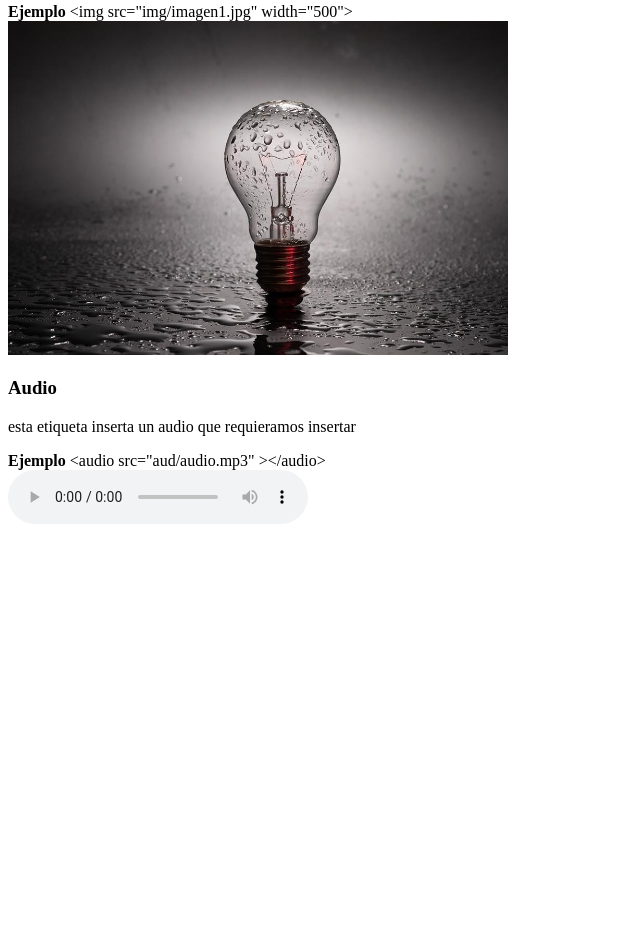
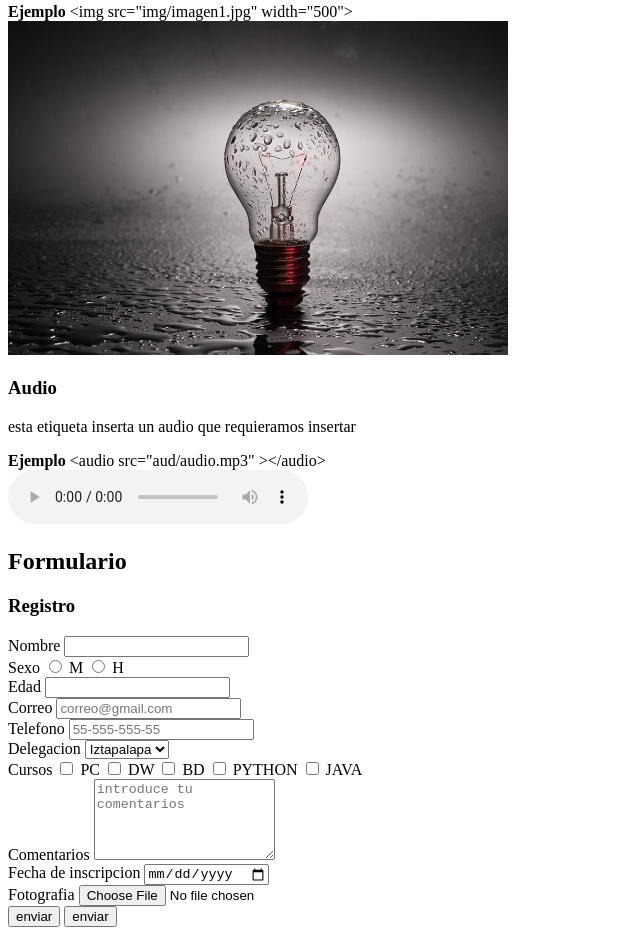
Before and after one commit to atzinperez/practica1, a plain HTML site: page index.html in a window 1280 px wide. Shown: the part 5050-5985 px from the top of the page, without its empty margins (0-640 px from the left). Before the commit the page ends 5586 px from the top, so only its background shows below. Drawn offline with Linux system fonts and the light colour scheme.

Commit message:
formulario

```diff
--- a/index.html
+++ b/index.html
@@ -298,3 +298,64 @@ header{
 &ltaudio src="aud/audio.mp3" &gt&lt/audio&gt
 <br>
 <audio src="aud/audio.mp3" controls></audio>
+
+<h2>Formulario </h2>
+<h3>Registro</h3>
+<label for="nombre">Nombre</label>
+<input type="text" id="nombre">
+<br>
+
+<label for="sexo">Sexo</label>
+<input type="radio" name="sexo" id="m" value="m">
+<label for="m">M</label>
+<input type="radio" name="sexo" id="h" value="h">
+<label for="h">H</label>
+<br>
+
+<label for="edad">Edad</label>
+<input type="text" id="edad">
+<br>
+
+<label for="correo">Correo</label>
+<input type="text" id="correo" placeholder="correo@gmail.com">
+<br>
+
+<label for="telefono">Telefono</label>
+<input type="text" id="telefono" placeholder="55-555-555-55">
+<br>
+
+<label for="delegacion">Delegacion</label>
+<select>
+    <option value="iztapalapa">Iztapalapa</option>
+    <option value="iztacalco">Iztacalco</option>
+</select>
+<br>
+
+<label for="cusos">Cursos</label>
+<input type="checkbox" name="cursos" id="pc" value="pc">
+<label for="pc">PC</label>
+<input type="checkbox" name="cursos" id="dw" value="dw">
+<label for="dw">DW</label>
+<input type="checkbox" name="cursos" id="bd" value="bd">
+<label for="bd">BD</label>
+<input type="checkbox" name="cursos" id="python" value="python">
+<label for="python">PYTHON</label>
+<input type="checkbox" name="cursos" id="java" value="java">
+<label for="java">JAVA</label>
+<br>
+
+<label for="comentarios">Comentarios</label>
+<textarea cols="20" rows="5" placeholder="introduce tu comentarios"></textarea>
+<br>
+
+<label for="decha de inscripcion">Fecha de inscripcion</label>
+<input type="date" >
+<br>
+
+<label for="fotografia">Fotografia</label>
+<input type="file">
+<br>
+
+<button>enviar</button>
+
+<input type="button" value="enviar">
```
